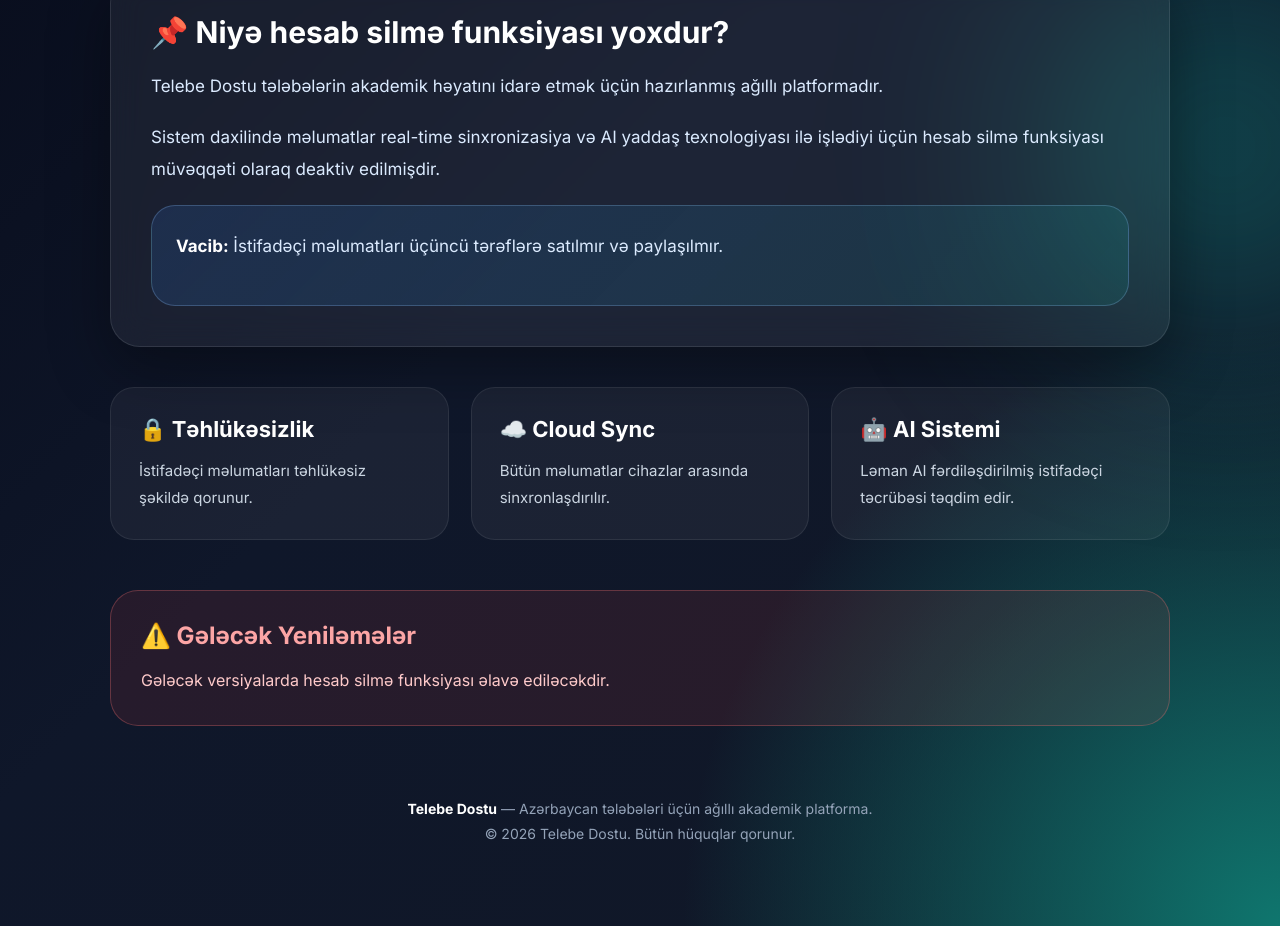
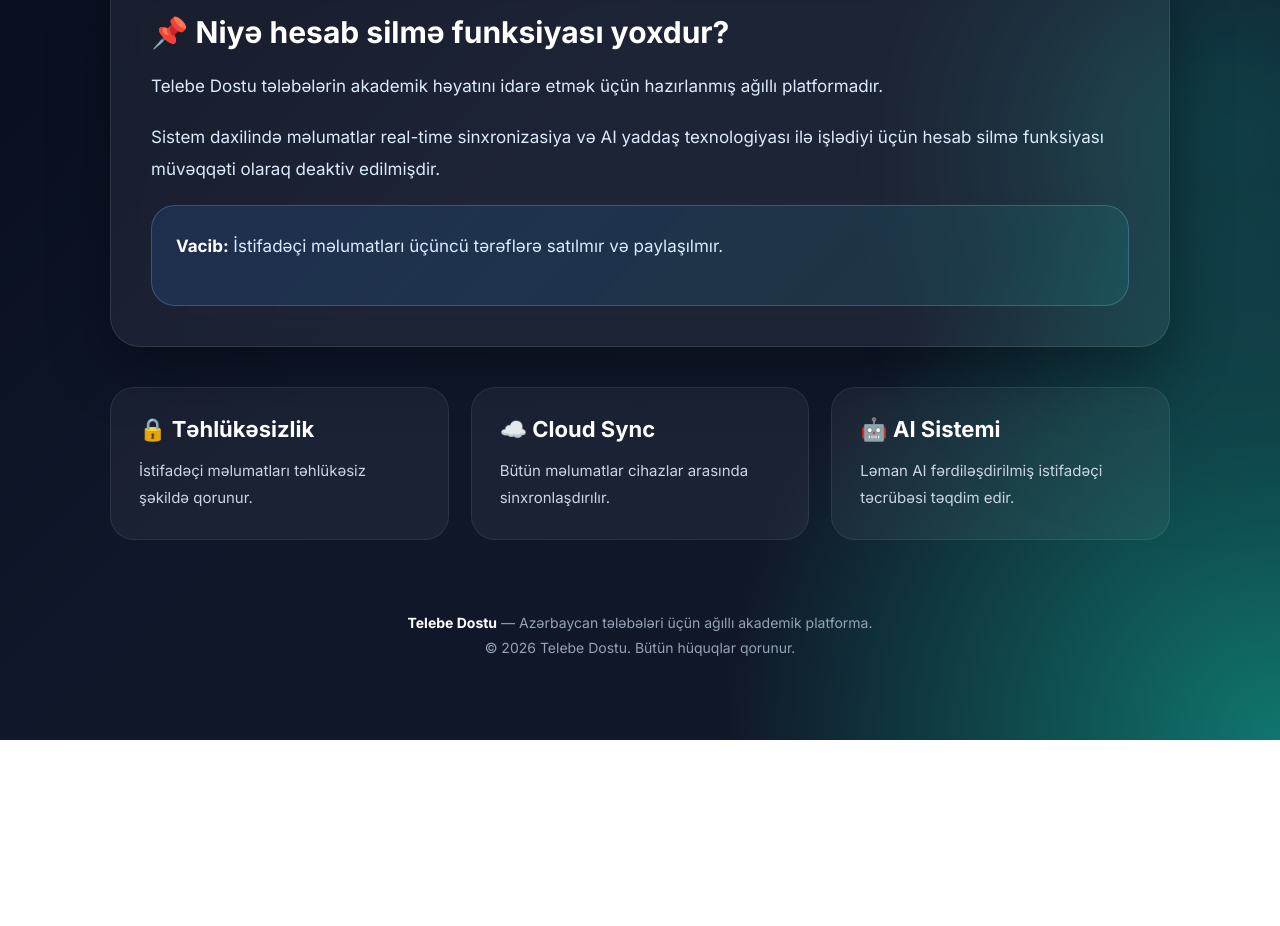
Before and after one commit to Abbasxan/telebedosduaccont, a plain HTML site: page index.html in a window 1280 px wide. Shown: the part 598-1524 px from the top of the page. After the commit the page ends 1338 px from the top, so only its background shows below. Drawn offline with Linux system fonts and the light colour scheme.

Commit message:
Update index.html

```diff
--- a/index.html
+++ b/index.html
@@ -337,15 +337,8 @@
 
     </div>
 
-    <section class="warning">
 
-      <h2 id="warningTitle">
-        ⚠️ Gələcək Yeniləmələr
-      </h2>
 
-      <p id="warningText">
-        Gələcək versiyalarda hesab silmə funksiyası əlavə ediləcəkdir.
-      </p>
 
     </section>
 
@@ -492,8 +485,6 @@
       document.getElementById("c3t").innerHTML = data.c3t;
       document.getElementById("c3d").innerHTML = data.c3d;
 
-      document.getElementById("warningTitle").innerHTML = data.warningTitle;
-      document.getElementById("warningText").innerHTML = data.warningText;
 
       document.getElementById("footer1").innerHTML = data.footer1;
       document.getElementById("footer2").innerHTML = data.footer2;
```
